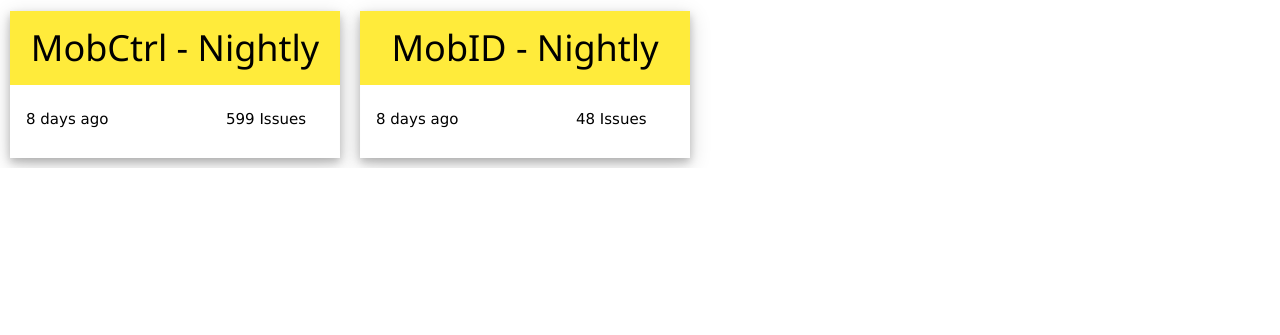
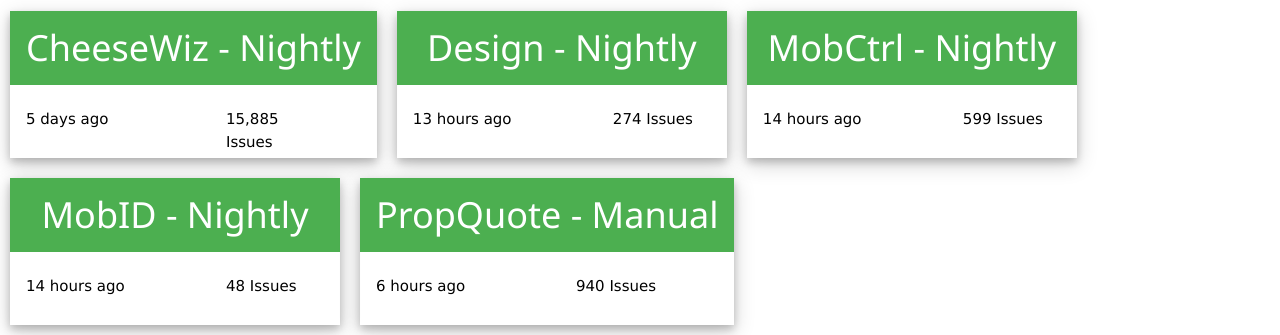
Before and after one commit to ToddBenson/SecDash, a plain HTML site: page index.html in a window 1280 px wide. Shown: the part 875-1210 px from the top of the page. Before the commit the page ends 1043 px from the top, so only its background shows below. Drawn offline with Linux system fonts and the light colour scheme.

Commit message:
Added manual test cards

```diff
--- a/_js/main.js
+++ b/_js/main.js
@@ -98,9 +98,26 @@ function cards() {
                 status + '"><h1><center>' +
                 mydata.project[i].title + '</center></h1></header><br><div id="date_lable" class="w3-container">' +
                 timeAgo + ' ago</div><div id="issue_lable" class="w3-container">' +
+                mydata.project[i].issues + '</div></div>';
+        }
+        document.getElementById("card2").innerHTML = text;
+        })
+    $.getJSON("./json/sast.json",function(mydata) {
+	var i;
+	var key = mydata.project.length;
+	var text = "";
+
+	for (i = 0; i < key - 1; i++) {
+
+           var timeAgo = 0;
+           timeAgo = timeSince(mydata.project[i].date);
+           text += '<div id="card" class="w3-card-4"><header class="w3-container w3-' +
+                status + '"><h1><center>' +
+                mydata.project[i].title + '</center></h1></header><br><div id="date_lable" class="w3-container">' +
+                timeAgo + ' ago</div><div id="issue_lable" class="w3-container">' +
                 mydata.project[i].issues + '</div> </div>';
         }
-        document.getElementById("card2").innerHTML = text;
+        document.getElementById("card3").innerHTML = text;
         })
 
 }
--- a/index.html
+++ b/index.html
@@ -13,9 +13,9 @@
 <center>
     <h1>Security Dashboard</h1>
 </center>
-<center><h2>Full Security Tests</h2></center>
+<center><h2>Web Application Security Assesments</h2></center>
 <p id="card">
-<center><h2>Fortify Static Code Scans</h2></center>
+<center><h2>Static Code Scans</h2></center>
 <p id="card2">
 <p id="card3">
 </body>
--- /dev/null
+++ b/json/NightlyCheeseWiz.json
@@ -0,0 +1 @@
+{"title":"CheeseWiz - Nightly","date":"Sun Feb 14 15:08:55 MST 2016","issues":" 15,885 Issues"},
--- /dev/null
+++ b/json/NightlyDesignWeb.json
@@ -0,0 +1,2 @@
+{"title":"Design - Nightly","date":"Thu Feb 18 09:47:46 MST 2016","issues":" 274 Issues"},
+{"title":"Design - Nightly","date":"Fri Feb 19 01:56:47 MST 2016","issues":" 274 Issues"},
--- a/json/NightlyMobCtrl.json
+++ b/json/NightlyMobCtrl.json
@@ -1 +1 @@
-{"title":"MobCtrl - Nightly","date":"Thu Feb 11 01:08:52 MST 2016","issues":" 599 Issues"},
+{"title":"MobCtrl - Nightly","date":"Fri Feb 19 01:08:51 MST 2016","issues":" 599 Issues"},
--- a/json/NightlyMobID.json
+++ b/json/NightlyMobID.json
@@ -1 +1 @@
-{"title":"MobID - Nightly","date":"Thu Feb 11 01:16:58 MST 2016","issues":" 48 Issues"},
+{"title":"MobID - Nightly","date":"Fri Feb 19 01:17:19 MST 2016","issues":" 48 Issues"},
--- a/json/jenkins1.json
+++ b/json/jenkins1.json
@@ -1,4 +1,6 @@
 { "project" : [
-{"title":"MobCtrl - Nightly","date":"Thu Feb 11 01:08:52 MST 2016","issues":" 599 Issues"},
-{"title":"MobID - Nightly","date":"Thu Feb 11 01:16:58 MST 2016","issues":" 48 Issues"},
+{"title":"CheeseWiz - Nightly","date":"Sun Feb 14 15:08:55 MST 2016","issues":" 15,885 Issues"},
+{"title":"Design - Nightly","date":"Fri Feb 19 01:56:47 MST 2016","issues":" 274 Issues"},
+{"title":"MobCtrl - Nightly","date":"Fri Feb 19 01:08:51 MST 2016","issues":" 599 Issues"},
+{"title":"MobID - Nightly","date":"Fri Feb 19 01:17:19 MST 2016","issues":" 48 Issues"},
 {}] }
--- /dev/null
+++ b/json/sast.json
@@ -0,0 +1,3 @@
+{ "project" : [
+{"title":"PropQuote - Manual","date":"Fri Feb 19 9:00 MST 2016","issues":"940  Issues"},
+{}] }
```
Also changed, not shown: 6 other files.
